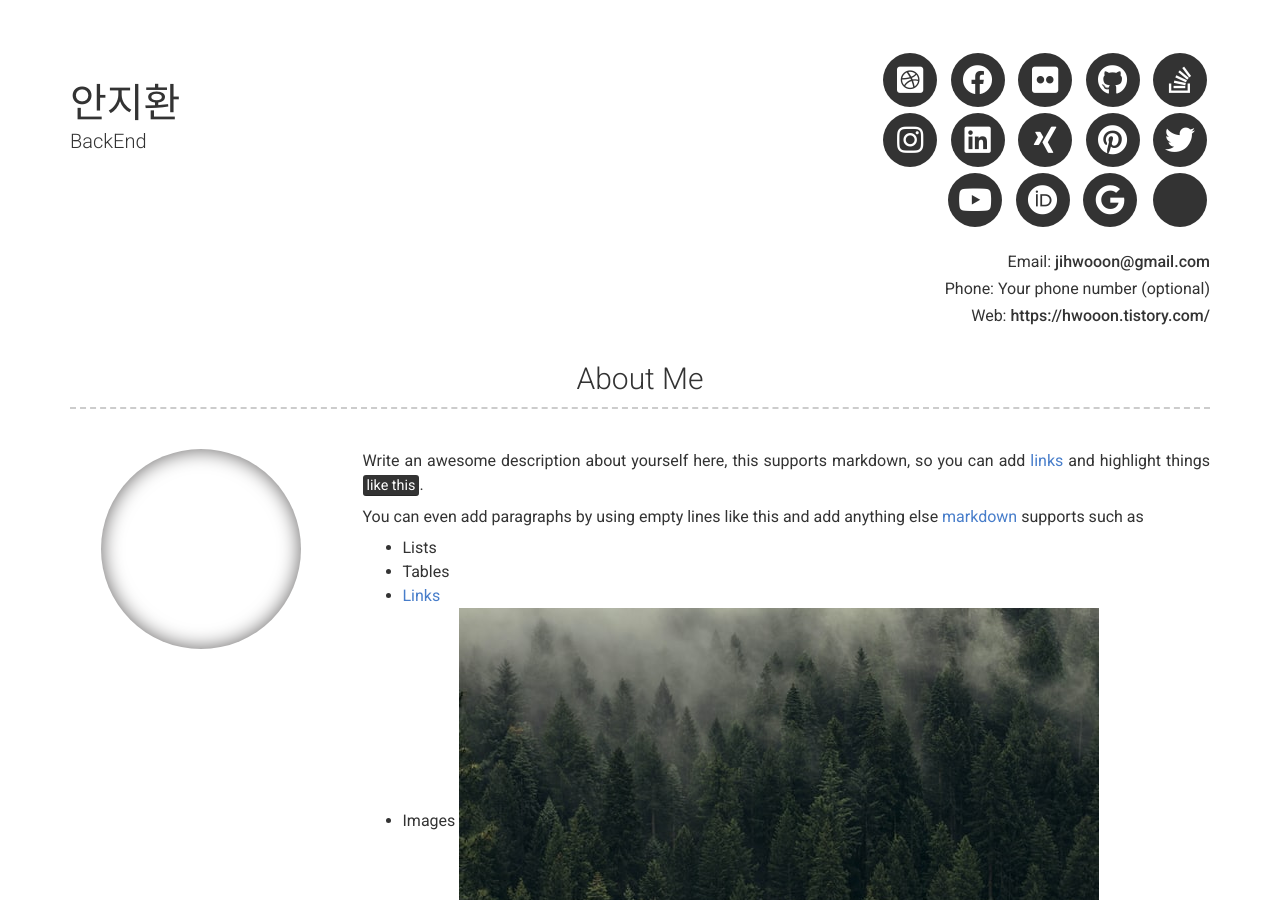
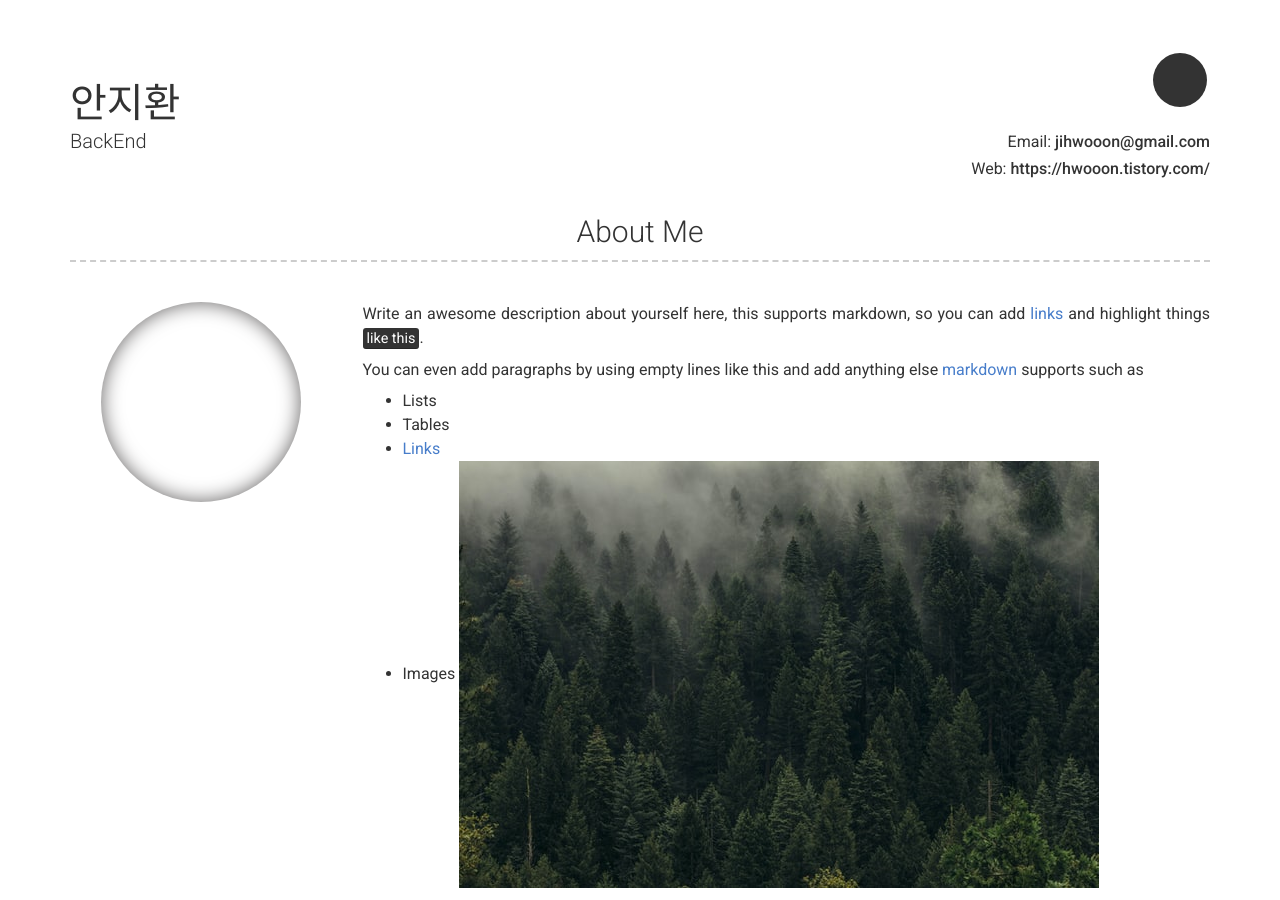
Before and after one commit to jihwooon/jihwooon.github.io, a Jekyll site: the page built from index.md, in a window 1280 px wide and 900 px high. Built offline with Jekyll 4.4.1, drawn with Linux system fonts in a browser that asks for light colours; nearby versions of some CDN libraries; part of the change alters nothing that is shown.

```diff
--- a/_config.yml
+++ b/_config.yml
@@ -10,7 +10,7 @@ name: 안지환
 title: BackEnd
 email: jihwooon@gmail.com
 # email_title: Email (Email title override)
-phone: Your phone number (optional)
+# phone: Your phone number (optional)
 # phone_title: Phone (Phone title override)
 website:  https://hwooon.tistory.com/
 # website_title: Web (Website title override)
@@ -19,19 +19,19 @@ website:  https://hwooon.tistory.com/
 darkmode: false
 
 # Social links
-twitter_username: jekyllrb
-github_username:  jekyll
-stackoverflow_username: "00000001"
-dribbble_username: jekyll
-facebook_username: jekyll
-flickr_username: jekyll
-instagram_username: jekyll
-linkedin_username: jekyll
-xing_username: jekyll
-pinterest_username: jekyll
-youtube_username: jekyll
-orcid_username: 0000-0000-0000-0000
-googlescholar_username: D847cGsAAAAJ
+# twitter_username: jekyllrb
+# github_username:  jekyll
+# stackoverflow_username: "00000001"
+# dribbble_username: jekyll
+# facebook_username: jekyll
+# flickr_username: jekyll
+# instagram_username: jekyll
+# linkedin_username: jekyll
+# xing_username: jekyll
+# pinterest_username: jekyll
+# youtube_username: jekyll
+# orcid_username: 0000-0000-0000-0000
+# googlescholar_username: D847cGsAAAAJ
 
 # Additional icon links
 additional_links:
```
Also changed, not shown: Gemfile.lock, 13 other files.
